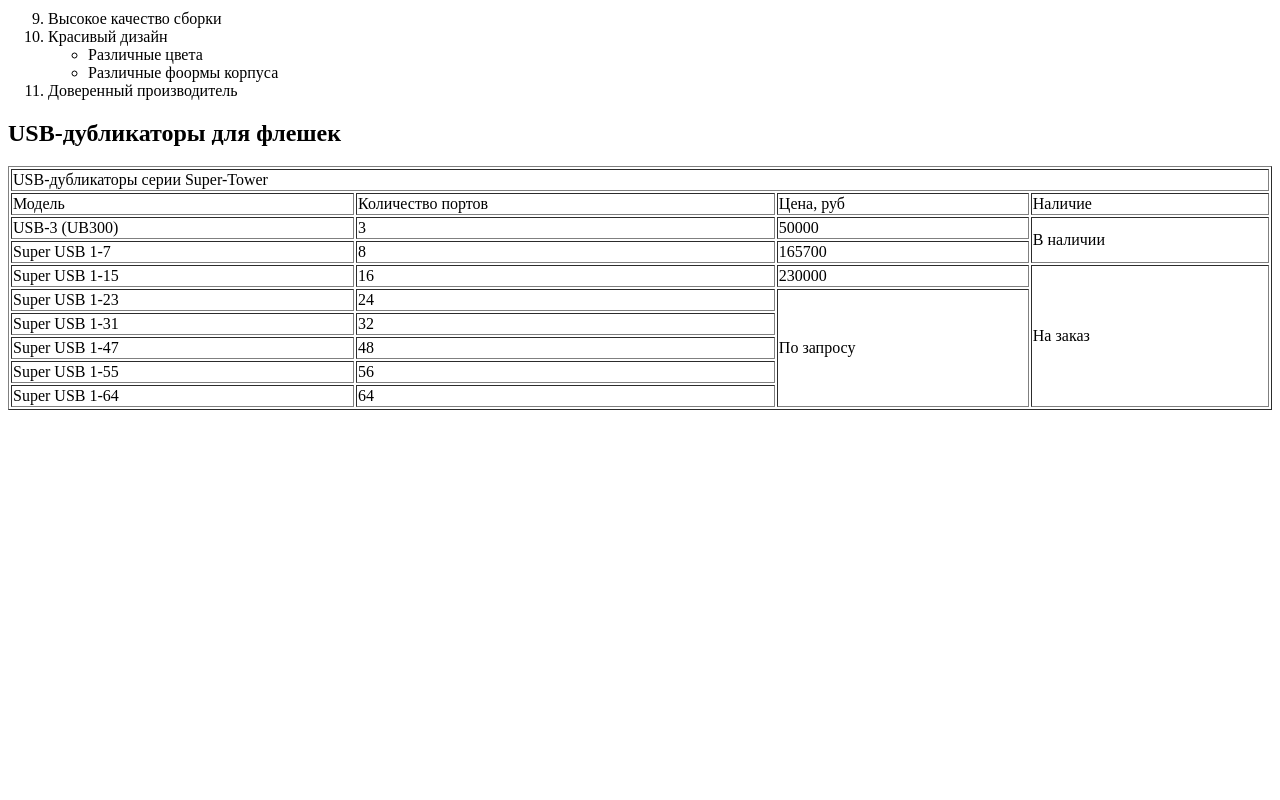
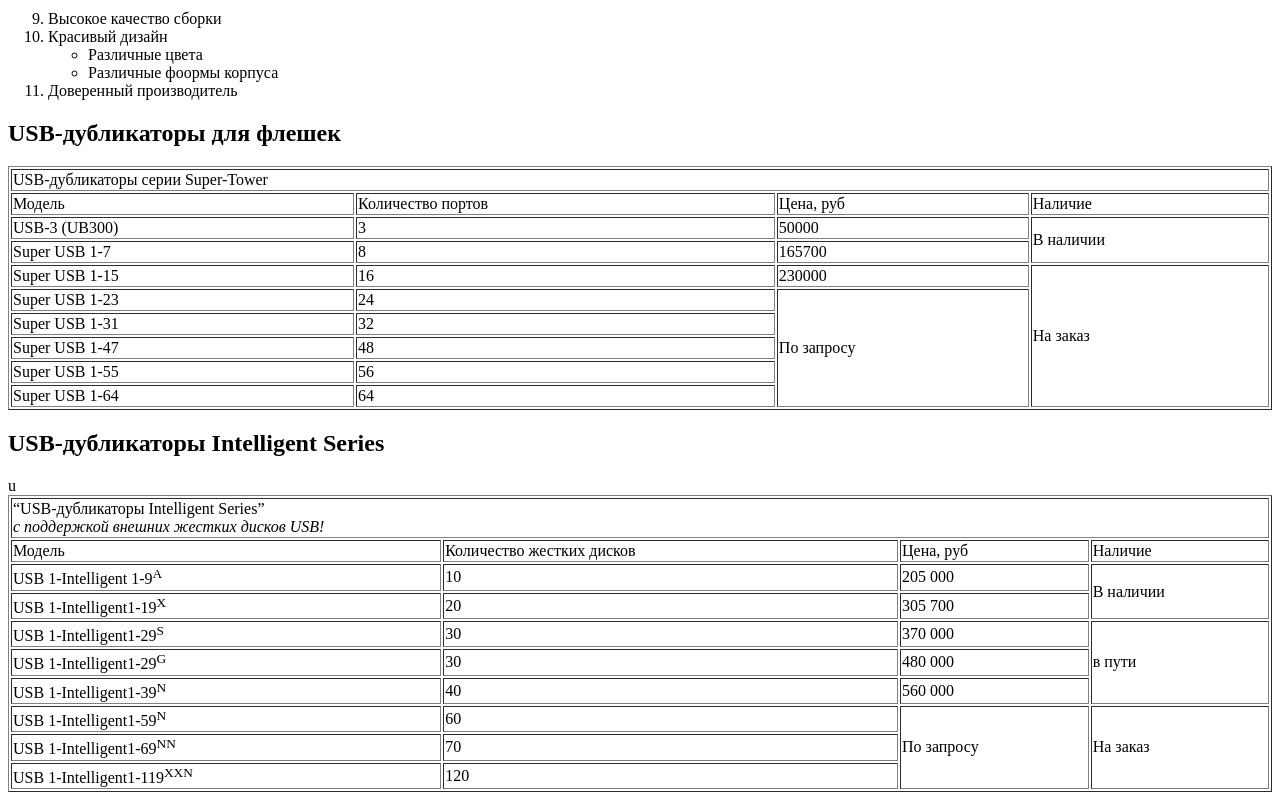
Before and after one commit to RuslanKrutik/KrutikovR, a plain HTML site: page lab2/usb.html in a window 1280 px wide. Shown: the part 716-1516 px from the top of the page. Before the commit the page ends 1134 px from the top, so only its background shows below. Drawn offline with Linux system fonts and the light colour scheme.

Commit message:
USB-дубликаторы Intelegent Series

```diff
--- a/lab2/usb.html
+++ b/lab2/usb.html
@@ -140,6 +140,61 @@
                     <!-- <td>По запросу</td> -->
                     <!-- <td>На заказ</td> -->
             </table>
+
+            <h2>USB-дубликаторы Intelligent Series</h2>
+
+            <table border="1" width="100%">
+                <tr>
+                    <td colspan="4">“USB-дубликаторы Intelligent Series”<br><i>с поддержкой внешних жестких дисков USB!</i></br></td>
+                </tr>
+                <tr>
+                   <td>Модель</td>
+                   <td>Количество жестких дисков</td>
+                   <td>Цена, руб</td>
+                   <td>Наличие</td>
+                </tr>
+                <tr>
+                    <td> USB 1-Intelligent 1-9<sup>A</sup></td>
+                    <td>10</td>u
+                    <td>205&nbsp;000</td>
+                    <td rowspan="2">В наличии</td>
+                </tr>
+                <tr>
+                    <td> USB 1-Intelligent1-19<sup>X</sup></td>
+                    <td>20</td>
+                    <td>305&nbsp;700</td>
+                </tr>
+                <tr>
+                    <td> USB 1-Intelligent1-29<sup>S</sup></td>
+                    <td>30</td>
+                    <td>370&nbsp;000</td>
+                    <td rowspan="3">в пути</td>
+                </tr>
+                <tr>
+                    <td> USB 1-Intelligent1-29<sup>G</sup></td>
+                    <td>30</td>
+                    <td>480&nbsp;000</td>
+                </tr>
+                <tr>
+                    <td> USB 1-Intelligent1-39<sup>N</sup></td>
+                    <td>40</td>
+                    <td>560&nbsp;000</td>
+                </tr>
+                <tr>
+                    <td> USB 1-Intelligent1-59<sup>N</sup></td>
+                    <td>60</td>
+                    <td rowspan="3">По запросу</td>
+                    <td rowspan="3"> На заказ</td>
+                </tr>
+                <tr>
+                    <td> USB 1-Intelligent1-69<sup>NN</sup></td>
+                    <td>70</td>
+                </tr>
+                <tr>
+                    <td> USB 1-Intelligent1-119<sup>XXN</sup></td>
+                    <td>120</td>
+                </tr>
+            </table>
         </main>
     </body>
 </html>
```
